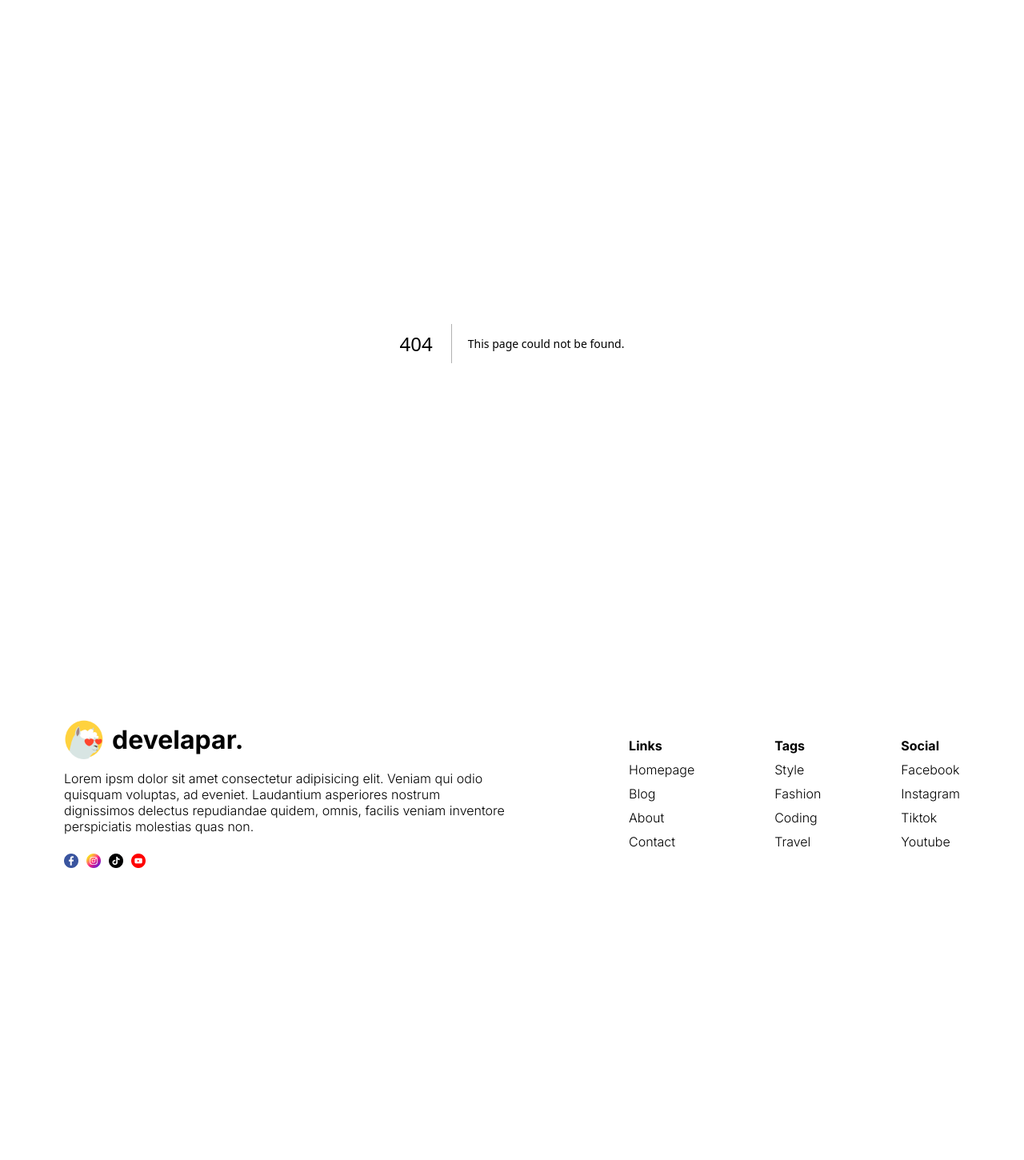
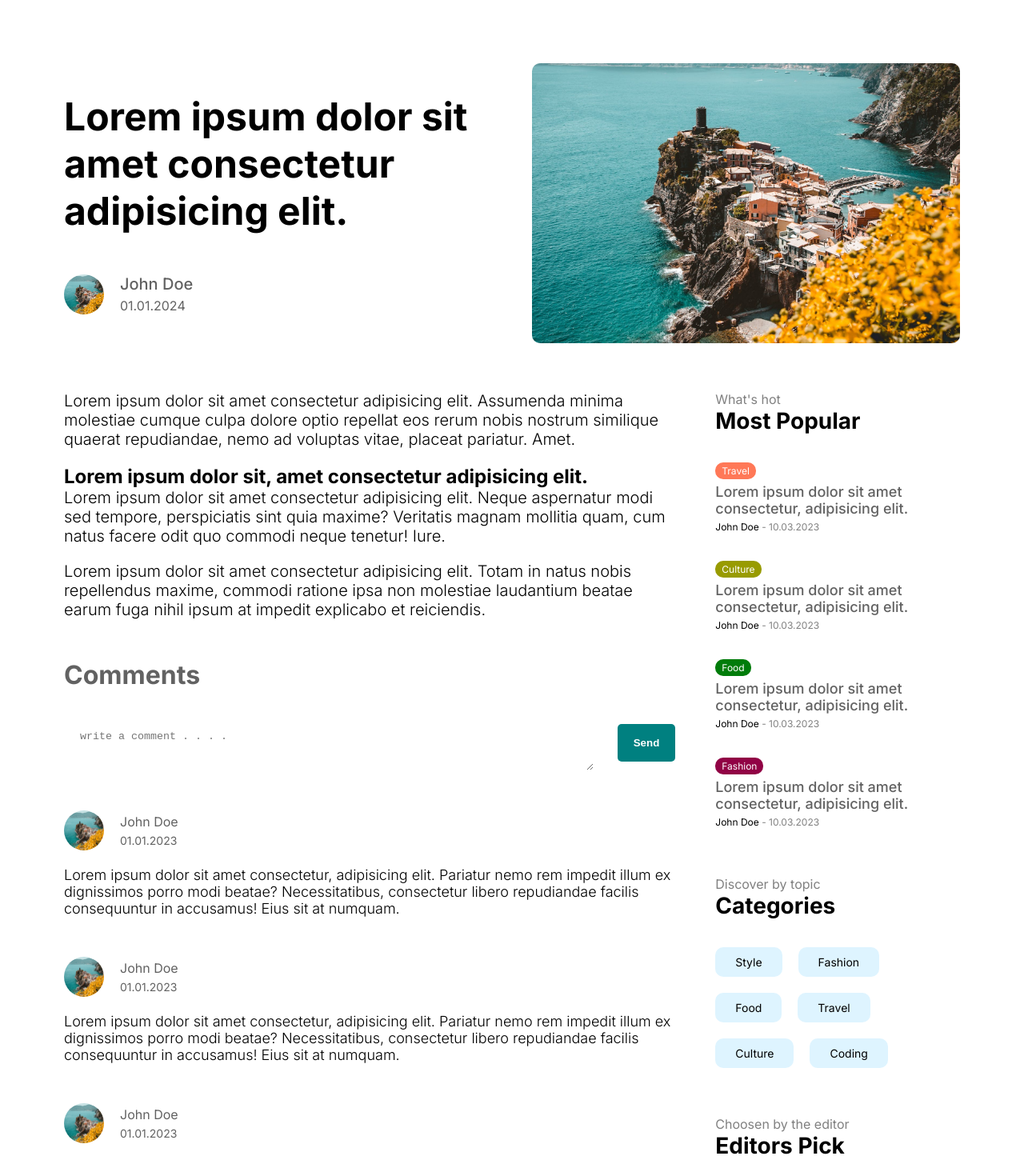
Before and after one commit to develaparX/blogApp-MERN, a Next.js app: page /login in a window 1280 px wide. Before the commit this address had no page. Shown: the part 71-1521 px from the top of the page at 80% size. Before the commit the page ends 1176 px from the top, so only its background shows below. Built offline with nearby package versions, Linux system fonts and the light colour scheme.

Commit message:
add: singlePage desain

```diff
--- /dev/null
+++ b/src/app/[slug]/page.jsx
@@ -0,0 +1,44 @@
+import styles from './singlePage.module.css'
+import Image from 'next/image'
+import Menu from'@/components/menu/Menu'
+import Comments from '@/components/comments/Comments'
+
+const SinglePage = () => {
+  return (
+    <div className={styles.container}>
+      <div className={styles.infoContainer}>
+        <div className={styles.textContainer}>
+            <h1 className={styles.title}>Lorem ipsum dolor sit amet consectetur adipisicing elit.</h1>
+            <div className={styles.user}>
+                <div className={styles.userImageContainer}>
+                     <Image src="/p1.jpeg" alt="" fill className={styles.avatar} />
+                </div>
+                <div className={styles.userTextContainer}>
+                    <span className={styles.username}>John Doe</span>
+                    <span className={styles.date}>01.01.2024</span>
+                </div>
+            </div>
+        </div>
+        <div className={styles.imageContainer}>
+            <Image src="/p1.jpeg" alt="" fill className={styles.image} />
+        </div>
+      </div>
+    <div className={styles.content}>
+        <div className={styles.post}>
+            <div className={styles.postDesc}>
+                <p>Lorem ipsum dolor sit amet consectetur adipisicing elit. Assumenda minima molestiae cumque culpa dolore optio repellat eos rerum nobis nostrum similique quaerat repudiandae, nemo ad voluptas vitae, placeat pariatur. Amet.</p>
+                <h2>Lorem ipsum dolor sit, amet consectetur adipisicing elit. </h2>
+                <p>Lorem ipsum dolor sit amet consectetur adipisicing elit. Neque aspernatur modi sed tempore, perspiciatis sint quia maxime? Veritatis magnam mollitia quam, cum natus facere odit quo commodi neque tenetur! Iure.</p>
+                <p>Lorem ipsum dolor sit amet consectetur adipisicing elit. Totam in natus nobis repellendus maxime, commodi ratione ipsa non molestiae laudantium beatae earum fuga nihil ipsum at impedit explicabo et reiciendis.</p>
+            </div>
+            <div className={styles.coment}>
+              <Comments/>
+            </div>
+        </div>
+        <Menu />
+    </div>
+    </div>
+  )
+}
+
+export default SinglePage
--- /dev/null
+++ b/src/app/[slug]/singlePage.module.css
@@ -0,0 +1,103 @@
+.container{
+margin: 50px 0px;
+}
+
+.infoContainer{
+    display: flex;
+    align-items: center;
+    gap: 50px;
+}
+
+.textContainer{
+    flex: 1;
+}
+
+.title{
+    font-size: 64px;
+    margin-bottom: 50px;
+}
+
+.user{
+    display: flex;
+    align-items: center;
+    gap: 20px;
+}
+
+.userImageContainer{
+    width: 50px;
+    height: 50px;
+    position: relative;
+}
+
+.avatar{
+    border-radius: 50%;
+    object-fit: cover;
+}
+
+.userTextContainer{
+    display: flex;
+    flex-direction: column;
+    gap: 5px;
+    color: var(--softTextColor);
+}
+
+.username{
+    font-size: 20px;
+    font-weight: 500;
+}
+
+.imageContainer{
+    flex: 1;
+    height: 350px;
+    position: relative;
+}
+
+.image{
+    object-fit:cover;
+    border: none;
+    border-radius:10px;
+}
+
+.content{
+    display: flex;
+    gap: 50px;
+}
+
+.post{
+    flex: 5;
+    margin-top: 60px;
+}
+
+.postDesc p{
+    font-size: 20px;
+    font-weight: 300;
+    margin-bottom: 20px;
+}
+
+@media screen and (max-width:1536px){
+    .title{
+        font-size: 54px;
+    }
+}
+
+@media screen and (max-width:1280px){
+    .title{
+        font-size: 48px;
+    }
+}
+
+@media screen and (max-width:1024px){
+    .imageContainer{
+        display: none;
+    }
+}
+
+@media screen and (max-width:640px) {
+    .title{
+        font-size: 36px;
+}
+.postDesc p{
+    font-size: 18px;
+}
+
+}
--- /dev/null
+++ b/src/components/comments/Comments.jsx
@@ -0,0 +1,61 @@
+import styles from './comments.module.css'
+import Image from 'next/image'
+import Link from 'next/link'
+
+const Comments = () => {
+
+const status = "authenticated"
+  return (
+    <div className={styles.container}>
+      <h1 className={styles.title}>Comments</h1>
+      {status === "authenticated" ? (
+        <div className={styles.write}>
+            <textarea placeholder='write a comment . . . . ' className={styles.input}/>
+            <button className={styles.button}>Send</button>
+        </div>
+      ) : (
+        <Link href="/login">Login to write a comment</Link>
+      )}
+      <div className={styles.comments}>
+        <div className={styles.comment}>
+            <div className={styles.user}>
+                <Image src="/p1.jpeg" alt="" width={50} height={50} className={styles.image} />
+                <div className={styles.userInfo}>
+                    <span className={styles.username}>John Doe</span>
+                    <span className={styles.date}>01.01.2023</span>
+                </div>
+            </div>
+            <p className={styles.desc}>
+                Lorem ipsum dolor sit amet consectetur, adipisicing elit. Pariatur nemo rem impedit illum ex dignissimos porro modi beatae? Necessitatibus, consectetur libero repudiandae facilis consequuntur in accusamus! Eius sit at numquam.
+            </p>
+        </div>
+         <div className={styles.comment}>
+            <div className={styles.user}>
+                <Image src="/p1.jpeg" alt="" width={50} height={50} className={styles.image} />
+                <div className={styles.userInfo}>
+                    <span className={styles.username}>John Doe</span>
+                    <span className={styles.date}>01.01.2023</span>
+                </div>
+            </div>
+            <p className={styles.desc}>
+                Lorem ipsum dolor sit amet consectetur, adipisicing elit. Pariatur nemo rem impedit illum ex dignissimos porro modi beatae? Necessitatibus, consectetur libero repudiandae facilis consequuntur in accusamus! Eius sit at numquam.
+            </p>
+        </div>
+         <div className={styles.comment}>
+            <div className={styles.user}>
+                <Image src="/p1.jpeg" alt="" width={50} height={50} className={styles.image} />
+                <div className={styles.userInfo}>
+                    <span className={styles.username}>John Doe</span>
+                    <span className={styles.date}>01.01.2023</span>
+                </div>
+            </div>
+            <p className={styles.desc}>
+                Lorem ipsum dolor sit amet consectetur, adipisicing elit. Pariatur nemo rem impedit illum ex dignissimos porro modi beatae? Necessitatibus, consectetur libero repudiandae facilis consequuntur in accusamus! Eius sit at numquam.
+            </p>
+        </div>
+      </div>
+    </div>
+  )
+}
+
+export default Comments
--- /dev/null
+++ b/src/components/comments/comments.module.css
@@ -0,0 +1,73 @@
+.container{
+    margin-top: 50px;
+}
+
+.title{
+    color: var(--softTextColor);
+    margin-bottom: 30px;
+}
+
+.write{
+    display: flex;
+    align-items: center;
+    justify-content: space-between;
+    gap: 30px;
+}
+
+.input{
+    padding: 20px;
+    width: 100%;
+    border: none;
+    border-radius: 5px;
+}
+
+.button{
+    padding: 16px 20px ;
+    background-color: teal;
+    color: white;
+    font-weight: bold;
+    border: none;
+    border-radius: 5px;
+    cursor: pointer;
+
+}
+
+.comments{
+    margin-top: 50px;
+}
+
+.comment{
+    margin-bottom: 50px;
+}
+
+.user  {
+    display: flex;
+    align-items: center;
+    gap: 20px;
+    margin-bottom: 20px;
+}
+
+.image{
+    border-radius: 50%;
+    object-fit: cover;
+}
+
+.userInfo{
+    display: flex;
+    flex-direction: column;
+    gap:5px;
+    color:var(--softTextColor);
+}
+
+.usernam{
+    font-weight: 500;
+}
+
+.date{
+    font-size: 14px;
+}
+
+.desc{
+    font-size: 18px;
+    font-weight: 300;
+}
```
